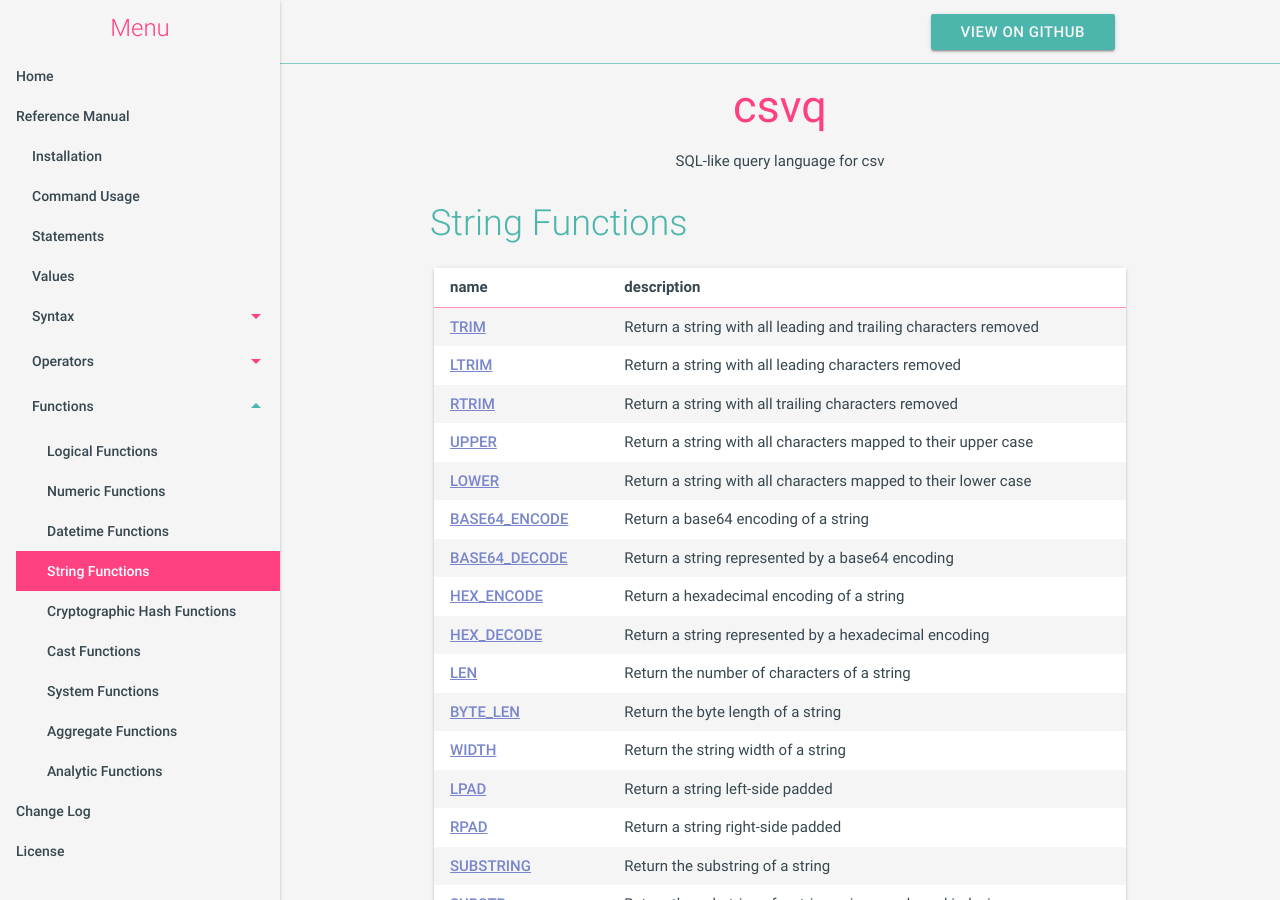
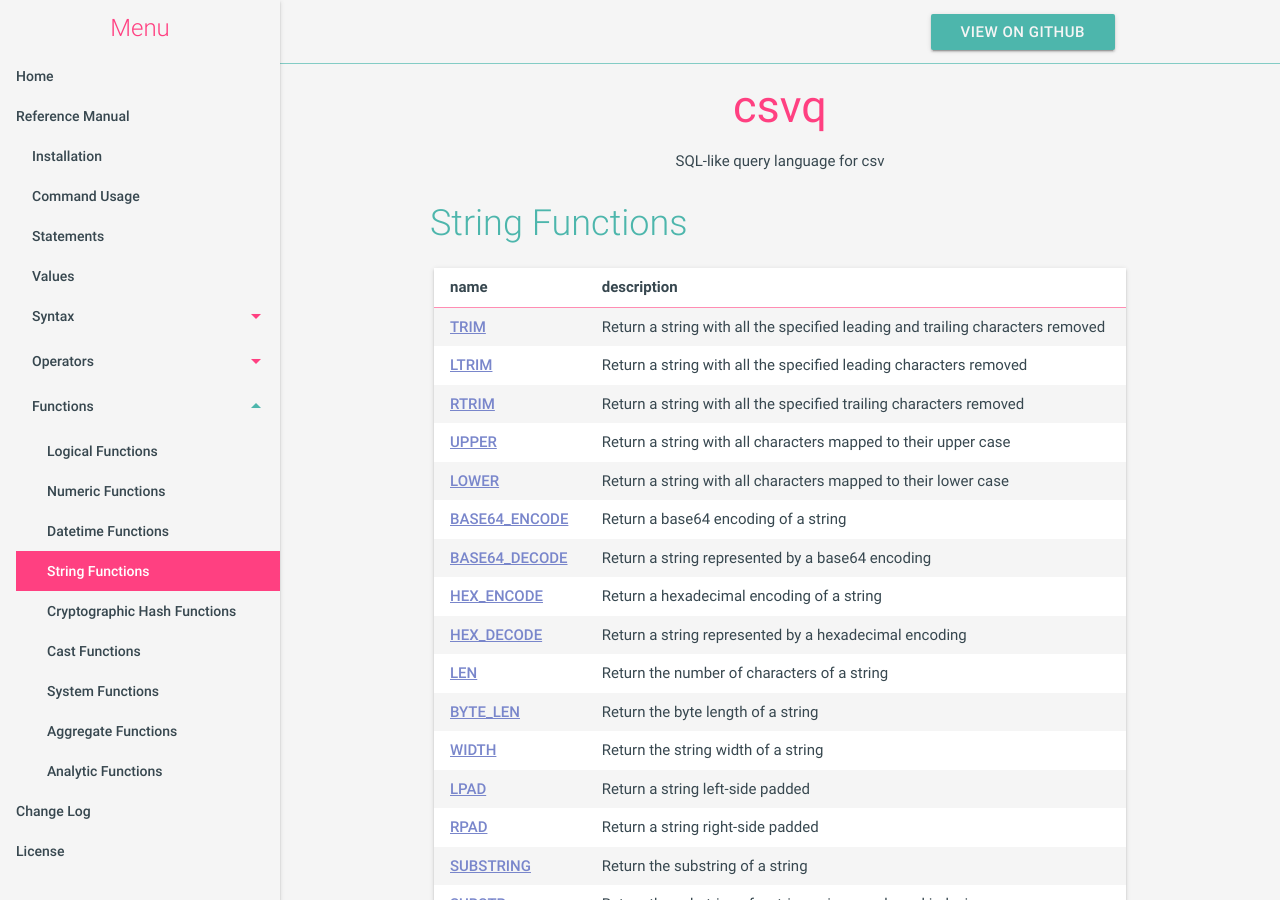
Before and after one commit to mithrandie/csvq, a Jekyll site: the page built from docs/_posts/2006-01-02-string-functions.md, in a window 1280 px wide and 900 px high. Built offline with Jekyll 4.4.1, drawn with Linux system fonts in a browser that asks for light colours.

Commit message:
Update docs.

```diff
--- a/docs/_posts/2006-01-02-string-functions.md
+++ b/docs/_posts/2006-01-02-string-functions.md
@@ -8,9 +8,9 @@ category: reference
 
 | name | description |
 | :- | :- |
-| [TRIM](#trim) | Return a string with all leading and trailing characters removed |
-| [LTRIM](#ltrim) | Return a string with all leading characters removed |
-| [RTRIM](#rtrim) | Return a string with all trailing characters removed |
+| [TRIM](#trim) | Return a string with all the specified leading and trailing characters removed |
+| [LTRIM](#ltrim) | Return a string with all the specified leading characters removed |
+| [RTRIM](#rtrim) | Return a string with all the specified trailing characters removed |
 | [UPPER](#upper) | Return a string with all characters mapped to their upper case |
 | [LOWER](#lower) | Return a string with all characters mapped to their lower case |
 | [BASE64_ENCODE](#base64_encode) | Return a base64 encoding of a string |
--- a/docs/sitemap.xml
+++ b/docs/sitemap.xml
@@ -18,7 +18,7 @@
     </url>
     <url>
         <loc>https://mithrandie.github.io/csvq/reference/command.html</loc>
-        <lastmod>2021-03-09T10:34:59+00:00</lastmod>
+        <lastmod>2021-03-21T20:26:16+00:00</lastmod>
     </url>
     <url>
         <loc>https://mithrandie.github.io/csvq/reference/statement.html</loc>
@@ -150,7 +150,7 @@
     </url>
     <url>
         <loc>https://mithrandie.github.io/csvq/reference/string-functions.html</loc>
-        <lastmod>2019-07-06T02:12:43+00:00</lastmod>
+        <lastmod>2021-03-21T20:26:16+00:00</lastmod>
     </url>
     <url>
         <loc>https://mithrandie.github.io/csvq/reference/numeric-functions.html</loc>
```
